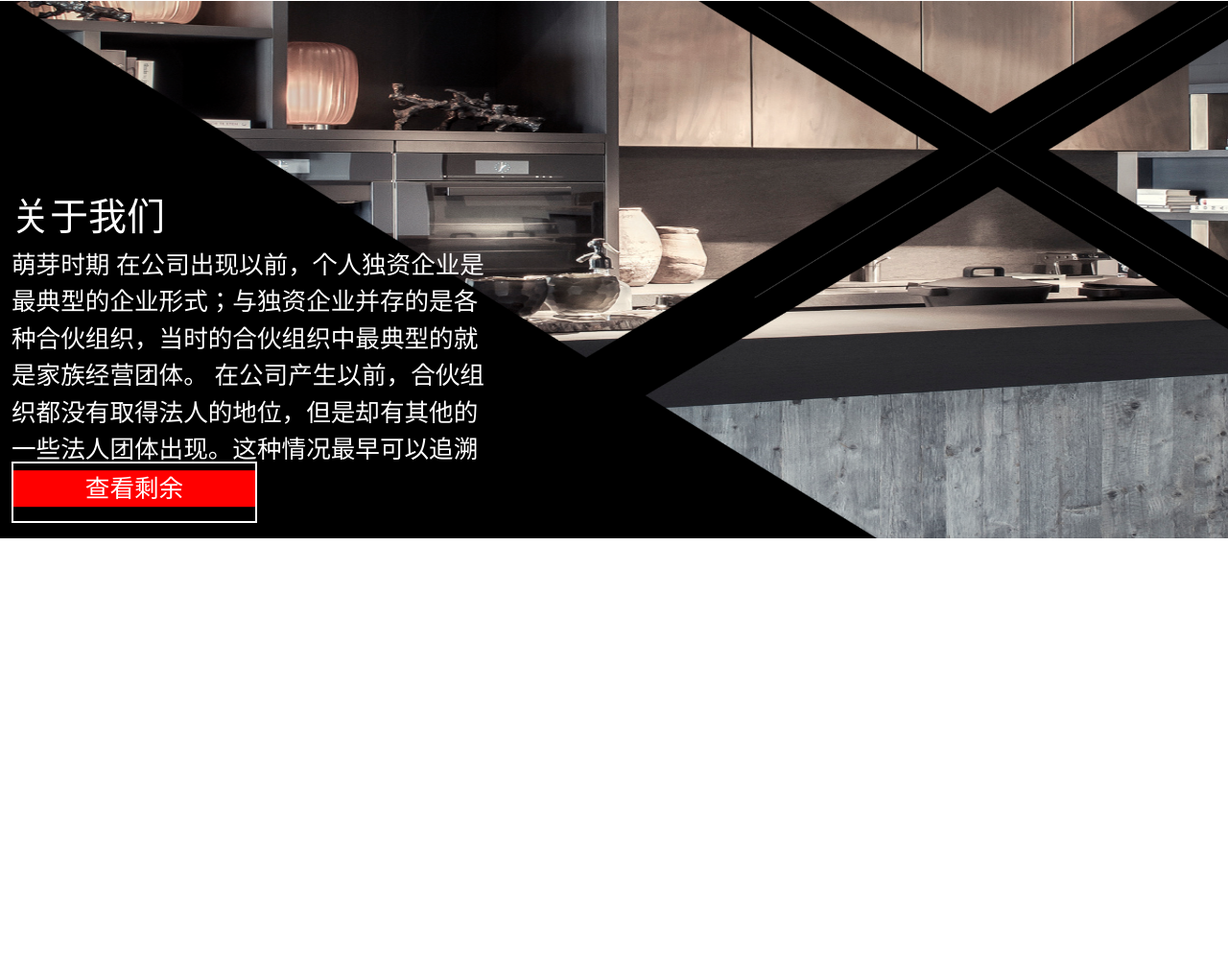
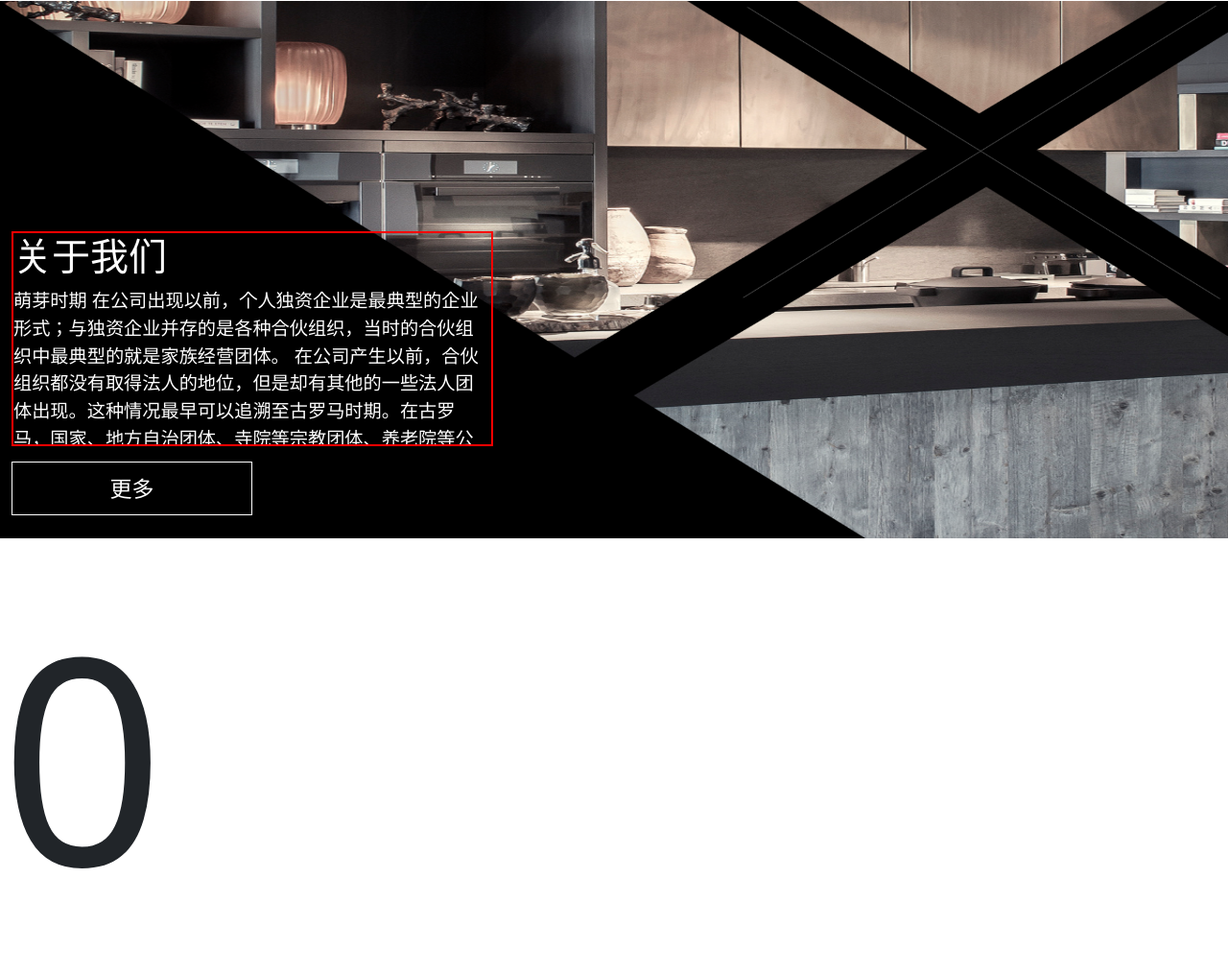
Before and after one commit to jackmarkdocs/project, a plain HTML site: page 新建文件夹/index.html in a window 1280 px wide. Shown: the part 583-1597 px from the top of the page at 96% size. Drawn offline with nearby package versions, Linux system fonts and the light colour scheme.

Commit message:
Add files via upload

```diff
--- a/新建文件夹/index.css
+++ b/新建文件夹/index.css
@@ -1,8 +1,12 @@
 .carousel-item img{width:100%;}
 #carousel:hover button span{background-color:red;}
 #about{margin-top:3vh;width:100%;height:70vh;position:relative;background-color:black;}
-#about img{position:absolute;width:100%;height:100%;z-index:1;}
-#about div{position:relative;width:40%;height:50%;z-index:1;color:white;font-size:2vw;top:25vh;overflow:hidden;}
-#about #more{position:relative;border:solid white 2px;width:20vw;height:8vh;text-align:center;}
-#about #more:hover{border:solid 2px yellow;}
-#about #more span{display:block;background-color:red;transform:translateY(0.9vh);}
+#about img{position:absolute;right:0;width:100%;height:100%;}
+#about .main{
+	border:solid 2px red;width:40%;height:40%;overflow:hidden;position:relative;color:white;top:30vh;font-size:1.5vw;
+}
+#about .about{border:solid 1px;position:relative;color:white;font-size:1.8vw;top:32vh;width:20%;display:flex;justify-content:center;height:10%;align-items:center;}
+#about .about>div{display:flex;height:100%;align-items:center;width:100%;justify-content:center;transition:width 0.3s,height 0.3s;}
+
+#about .about:hover{border:solid 2px yellow;}
+#about .about:hover div{height:70%;width:70%;color:black;background-color:yellow;}
--- a/新建文件夹/index.html
+++ b/新建文件夹/index.html
@@ -88,10 +88,11 @@
 	<!--about-->
 	<div class="container-fluid " id="about">
 	<img src="img/about.png">
-	<div><h1>关于我们</h1> 萌芽时期 在公司出现以前，个人独资企业是最典型的企业形式；与独资企业并存的是各种合伙组织，当时的合伙组织中最典型的就是家族经营团体。 在公司产生以前，合伙组织都没有取得法人的地位，但是却有其他的一些法人团体出现。这种情况最早可以追溯至古罗马时期。在古罗马，国家、地方自治团体、寺院等宗教团体、养老院等公益慈善团体都取得了法人的地位。到了中世纪，有一些贸易团体取得了法人的资格，尤其是其中从事海外贸易的组织。在中世纪英国，这样的组织享有相对合伙更大的独立性。 无限公司 最早产生的公司是无限公司。但是，无限公司与合伙没有本质上的区别，只是取得了法人地位的合伙组织而已。 有关无限公司的第一个立法是1673年法国路易十四的《商事条例》，在当时被称为普通公司。在1807年的《法国商法典》中又改名为合名公司。《日本商法典》中也规定有合名会社。无限公司在产生以后，曾经有过长足的发展，但是随着股份有限公司和有限责任公司的产生，无限公司已经退居次要位置。 两合公司 两合公司是由15世纪出现的康曼达组织演变而来的。在康曼达组织中，一部分人出资，但是承担有限责任；一部分人出力，但是承担无限责任。后来，康曼达组织发展为两种企业形式，一种是隐名合伙（有限合伙），一种是两合公司。在股份有限公司出现以后，两合公司还演变出了一种新的形式：股份两合公司。但是最终由于股份有限公司和有限责任公司的出现，两合公司也没有得到很大规模的发展。 股份有限公司 1555年，英国女皇特许与俄国公司进行贸易，从而产生了第一个现代意义上的股份有限公司。一般认为，股份有限公司起源于17世纪英国、荷兰等国设... </div>
-	<div id="more"><span>查看剩余</span></div>
+	<div class="main"><h1>关于我们</h1> 萌芽时期 在公司出现以前，个人独资企业是最典型的企业形式；与独资企业并存的是各种合伙组织，当时的合伙组织中最典型的就是家族经营团体。 在公司产生以前，合伙组织都没有取得法人的地位，但是却有其他的一些法人团体出现。这种情况最早可以追溯至古罗马时期。在古罗马，国家、地方自治团体、寺院等宗教团体、养老院等公益慈善团体都取得了法人的地位。到了中世纪，有一些贸易团体取得了法人的资格，尤其是其中从事海外贸易的组织。在中世纪英国，这样的组织享有相对合伙更大的独立性。 无限公司 最早产生的公司是无限公司。但是，无限公司与合伙没有本质上的区别，只是取得了法人地位的合伙组织而已。 有关无限公司的第一个立法是1673年法国路易十四的《商事条例》，在当时被称为普通公司。在1807年的《法国商法典》中又改名为合名公司。《日本商法典》中也规定有合名会社。无限公司在产生以后，曾经有过长足的发展，但是随着股份有限公司和有限责任公司的产生，无限公司已经退居次要位置。 两合公司 两合公司是由15世纪出现的康曼达组织演变而来的。在康曼达组织中，一部分人出资，但是承担有限责任；一部分人出力，但是承担无限责任。后来，康曼达组织发展为两种企业形式，一种是隐名合伙（有限合伙），一种是两合公司。在股份有限公司出现以后，两合公司还演变出了一种新的形式：股份两合公司。但是最终由于股份有限公司和有限责任公司的出现，两合公司也没有得到很大规模的发展。 股份有限公司 1555年，英国女皇特许与俄国公司进行贸易，从而产生了第一个现代意义上的股份有限公司。一般认为，股份有限公司起源于17世纪英国、荷兰等国设... </div>
+	<div class="about"><div>更多</div></div>
 	</div>
-
+	<div id="demo" style="font-size:300px;">::::</div>
+<script src="index.js"></script>
   <script src="https://www.w3school.com.cn/lib/bs/bootstrap.js"></script>
 </body>
 </html>
--- a/新建文件夹/index.js
+++ b/新建文件夹/index.js
@@ -0,0 +1,7 @@
+
+setInterval('my()',100);
+function my(){
+	var q=document.documentElement.scrollTop;
+	document.getElementById("demo").innerHTML=q;
+
+}
```
